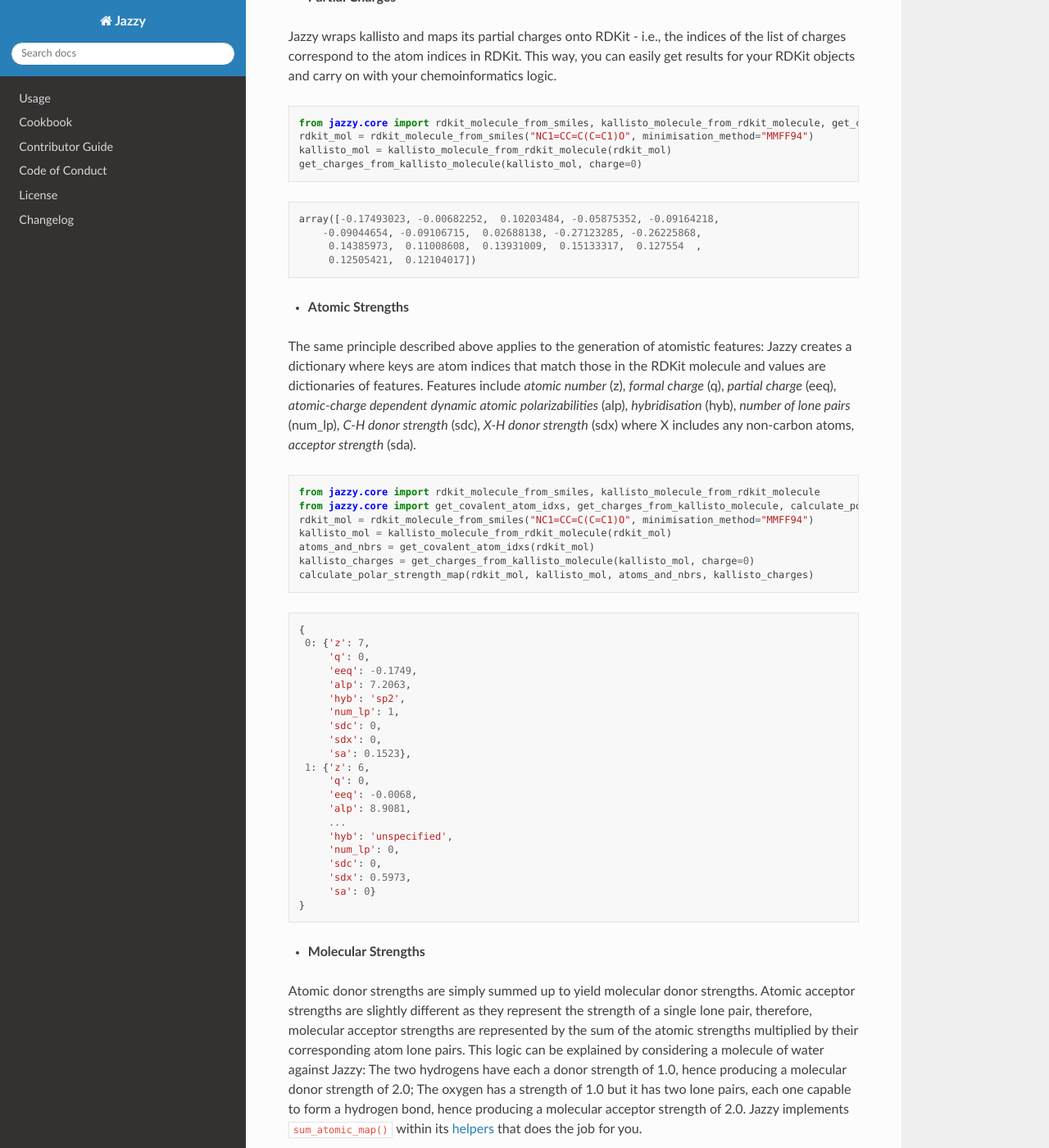
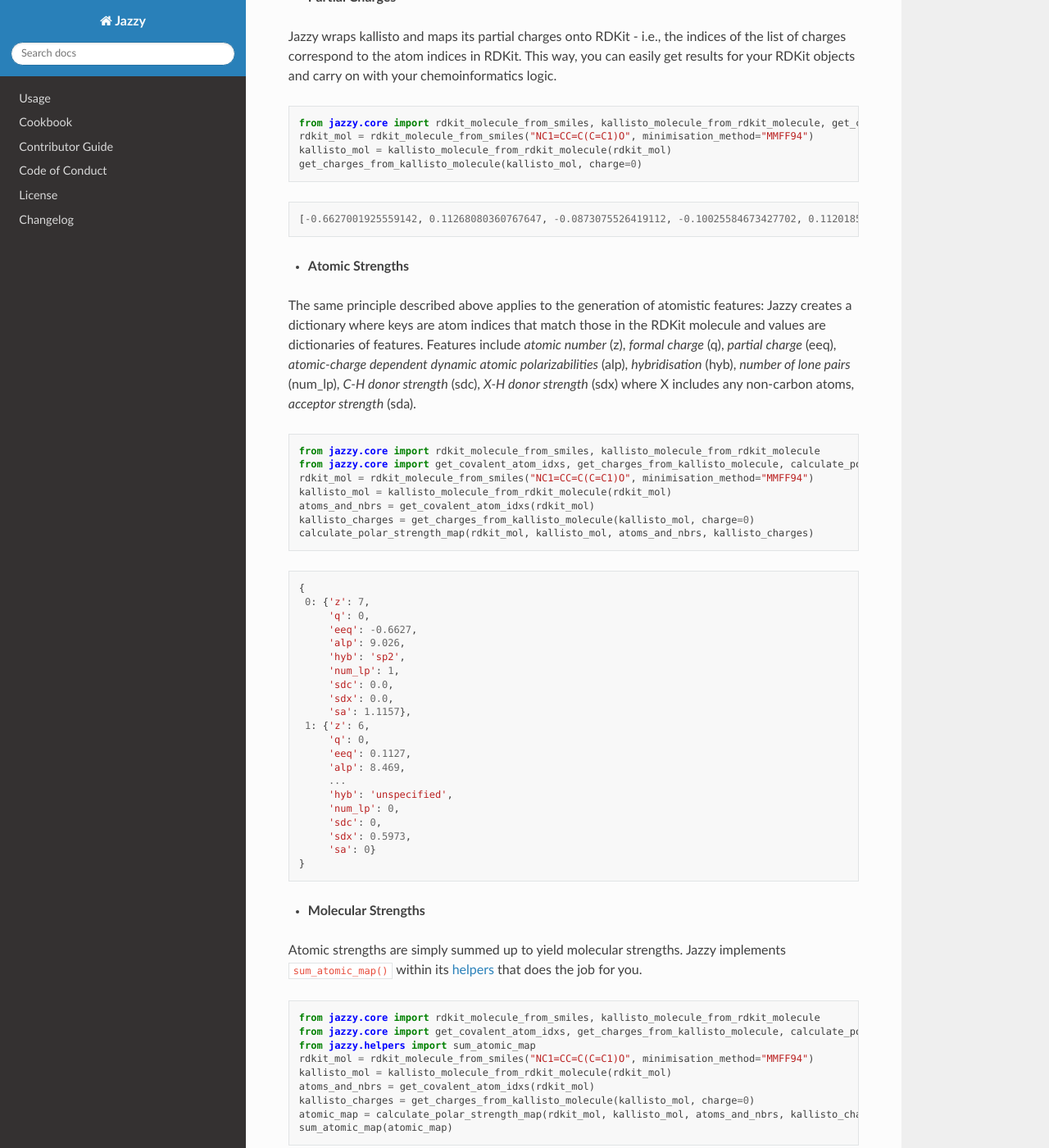
Before and after one commit to AstraZeneca/jazzy, a Sphinx documentation site: the page built from docs/core.rst, in a window 1280 px wide and 1400 px high, scrolled down 1324 px. Shown: the whole window at 82% size. Built offline with Sphinx 7.4.7 and the Read the Docs theme 2.0.0, drawn with Linux system fonts in a browser that asks for light colours.

Commit message:
fixed issues/93 and removed lone pair multiply in sum atomic map (#153)

```diff
--- a/README.rst
+++ b/README.rst
@@ -44,14 +44,14 @@ Full Author List
 
 Introduction
 ------------
-*Jazzy* is an efficient computational tool for the calculation of hydration free energies and hydrogen bond acceptor and donor strengths.
+*Jazzy* is an efficient computational tool for the calculation of hydration free energies and hydrogen-bond acceptor and donor strengths.
 
 
 Features
 --------
 
 * Hydration free energies
-* Hydrogen bond strengths
+* Hydrogen-bond strengths
 * Visualisation functions (SVG)
 * Application programming interface
 * Command-line interface
--- a/docs/api.rst
+++ b/docs/api.rst
@@ -103,9 +103,9 @@ The APIs also include ``atomic_map_from_smiles`` which is analoguous to ``atomic
      'sa': 0.0,
      'idx': 2}]
 
-Hydrogen Bond Strength Depiction
+Hydrogen-bond Strength Depiction
 """"""""""""""""""""""""""""""""
-Creates an SVG rendering of the molecule with its atomistic hydrogen bond donor and acceptor strengths from an input SMILES string. Note that, if the SMILES cannot be processed, the function raises a *JazzyError*. The depiction function accepts parameters to:
+Creates an SVG rendering of the molecule with its atomistic hydrogen-bond donor and acceptor strengths from an input SMILES string. Note that, if the SMILES cannot be processed, the function raises a *JazzyError*. The depiction function accepts parameters to:
 
 1. Create a two- or three-dimensional depiction (e.g. ``flatten_molecule=True`` generates a 2D molecule)
 2. Exclude specified types of strengths (e.g. ``ignore_sa=True`` excludes acceptor strengths from the rendering)
--- a/docs/cli.rst
+++ b/docs/cli.rst
@@ -10,14 +10,14 @@ Example of calculation of Jazzy descriptors for an individual SMILES string from
 
 .. code:: console
 
-   {'sdc': 2.2437, 'sdx': 2.111, 'sa': 2.8823, 'dga': -3.4321, 'dgp': -39.6424, 'tot': -43.0745, 'status': 'success', 'smiles': 'NC1=CC=C(C=C1)O'}
+   {'sdc': 2.2437, 'sdx': 2.111, 'sa': 1.999, 'dga': -3.4321, 'dgp': -39.6424, 'tot': -43.0745, 'status': 'success', 'smiles': 'NC1=CC=C(C=C1)O'}
 
 
 Atomistic Strength Visualisation from SMILES
 """"""""""""""""""""""""""""""""""""""""""""
 **Please note that the CLI functionalities are beta and will be subjected to changes in the future.**
 
-Example of calculation of atomic hydrogen bond strengths for an individual SMILES string from the command line. Creates an SVG string of the molecule with its atomistic hydrogen bond donor and acceptor strengths within a dictionary from an input SMILES string.
+Example of calculation of atomic hydrogen-bond strengths for an individual SMILES string from the command line. Creates an SVG string of the molecule with its atomistic hydrogen-bond donor and acceptor strengths within a dictionary from an input SMILES string.
 
 .. code:: console
 
--- a/docs/cookbook.rst
+++ b/docs/cookbook.rst
@@ -5,15 +5,15 @@ Introduction
 ------------
 What is Jazzy?
 ^^^^^^^^^^^^^^
-Jazzy is a Python library that allows you to calculate a set of atomic/molecular descriptors which include the Gibbs free energy of hydration (kJ/mol), its polar/apolar components, and the hydrogen bond strength of donor and acceptor atoms using either SMILES or MOL/SDF inputs. Jazzy is easy to use, does not require expensive hardware, and produces accurate estimations within milliseconds to seconds for drug-like molecules. The library also exposes functionalities to depict molecules with atomistic hydrogen bond strengths in two or three dimensions.
+Jazzy is a Python library that allows you to calculate a set of atomic/molecular descriptors which include the Gibbs free energy of hydration (kJ/mol), its polar/apolar components, and the hydrogen-bond strength of donor and acceptor atoms using either SMILES or MOL/SDF inputs. Jazzy is easy to use, does not require expensive hardware, and produces accurate estimations within milliseconds to seconds for drug-like molecules. The library also exposes functionalities to depict molecules with atomistic hydrogen-bond strengths in two or three dimensions.
 
 What can I use Jazzy for?
 ^^^^^^^^^^^^^^^^^^^^^^^^^
 The library was originally designed to support the processes of drug discovery and development but its applicability goes beyond life sciences. These are just some examples of the application of Jazzy:
 
-* To score compounds based on their molecular or atomic hydrogen bond strengths or free energies of hydrations.
+* To score compounds based on their molecular or atomic hydrogen-bond strengths or free energies of hydrations.
 * To describe molecules for machine learning purposes (e.g. physicochemical or ADME modelling).
-* To discriminate compounds on their C-H and X-H hydrogen bond donor strengths.
+* To discriminate compounds on their C-H and X-H hydrogen-bond donor strengths.
 * To determine polar and apolar contributions of free energies of hydration.
 
 What is this document for?
--- a/docs/core.rst
+++ b/docs/core.rst
@@ -56,10 +56,7 @@ Jazzy wraps kallisto and maps its partial charges onto RDKit - i.e., the indices
 
 .. code-block:: python
 
-   array([-0.17493023, -0.00682252,  0.10203484, -0.05875352, -0.09164218,
-       -0.09044654, -0.09106715,  0.02688138, -0.27123285, -0.26225868,
-        0.14385973,  0.11008608,  0.13931009,  0.15133317,  0.127554  ,
-        0.12505421,  0.12104017])
+   [-0.6627001925559142, 0.11268080360767647, -0.0873075526419112, -0.10025584673427702, 0.11201856315343292, -0.07343308047161486, -0.08901274832446447, -0.4865928417376737, 0.26238853128287026, 0.2622190860687737, 0.11949194864178196, 0.11522856894442372, 0.13396962850629238, 0.11992126184542574, 0.2613838704151783]
 
 * **Atomic Strengths**
 
@@ -80,17 +77,17 @@ The same principle described above applies to the generation of atomistic featur
    {
     0: {'z': 7,
         'q': 0,
-        'eeq': -0.1749,
-        'alp': 7.2063,
+        'eeq': -0.6627,
+        'alp': 9.026,
         'hyb': 'sp2',
         'num_lp': 1,
-        'sdc': 0,
-        'sdx': 0,
-        'sa': 0.1523},
+        'sdc': 0.0,
+        'sdx': 0.0,
+        'sa': 1.1157},
     1: {'z': 6,
         'q': 0,
-        'eeq': -0.0068,
-        'alp': 8.9081,
+        'eeq': 0.1127,
+        'alp': 8.469,
         ...
         'hyb': 'unspecified',
         'num_lp': 0,
@@ -101,7 +98,7 @@ The same principle described above applies to the generation of atomistic featur
 
 * **Molecular Strengths**
 
-Atomic donor strengths are simply summed up to yield molecular donor strengths. Atomic acceptor strengths are slightly different as they represent the strength of a single lone pair, therefore, molecular acceptor strengths are represented by the sum of the atomic strengths multiplied by their corresponding atom lone pairs. This logic can be explained by considering a molecule of water against Jazzy: The two hydrogens have each a donor strength of 1.0, hence producing a molecular donor strength of 2.0; The oxygen has a strength of 1.0 but it has two lone pairs, each one capable to form a hydrogen bond, hence producing a molecular acceptor strength of 2.0. Jazzy implements ``sum_atomic_map()`` within its `helpers`_ that does the job for you.
+Atomic strengths are simply summed up to yield molecular strengths. Jazzy implements ``sum_atomic_map()`` within its `helpers`_ that does the job for you.
 
 .. code-block:: python
 
@@ -117,7 +114,7 @@ Atomic donor strengths are simply summed up to yield molecular donor strengths.
 
 .. code-block:: python
 
-   {'sdc': 2.2437, 'sdx': 2.111, 'sa': 2.8823}
+   {'sdc': 2.2437, 'sdx': 2.111, 'sa': 1.999}
 
 * **Free Energy of Hydration**
 
--- a/pyproject.toml
+++ b/pyproject.toml
@@ -1,6 +1,6 @@
 [tool.poetry]
 name = "jazzy"
-version = "0.0.6"
+version = "0.0.7"
 description = "Jazzy"
 authors = ["Gian Marco Ghiandoni <ghiandoni.g@gmail.com>", "Eike Caldeweyher <e.caldeweyher@gmail.com>"]
 license = "Apache-2.0"
```
Also changed, not shown: other parts of docs/api.rst (+1 -1 lines), 4 other files.
